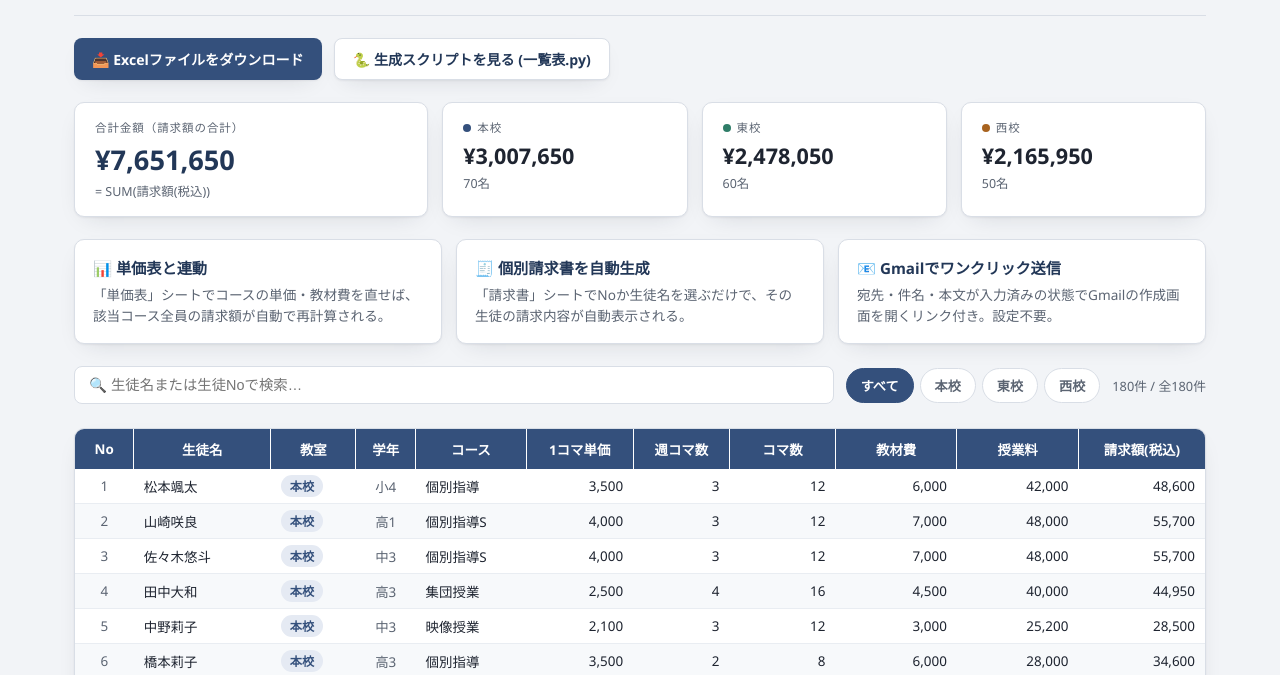
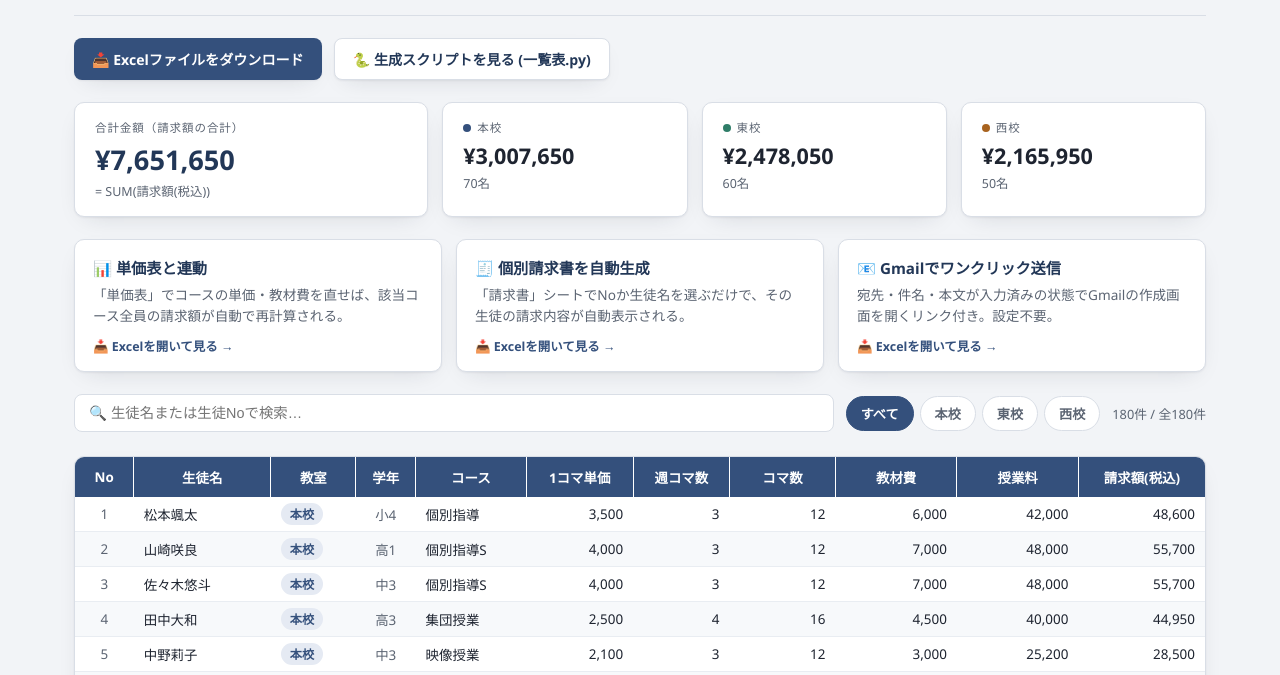
Before and after one commit to ozakiray0619-000/juku-seikyu-ichiranhyo, a plain HTML site: page index.html in a window 1280 px wide. Shown: the part 106-781 px from the top of the page. Drawn offline with Linux system fonts and the light colour scheme.

Commit message:
特徴カードをタップ可能にし、Excelダウンロードへ誘導する

```diff
--- a/index.html
+++ b/index.html
@@ -111,9 +111,15 @@
     gap: 14px;
   }
   @media (max-width: 760px) { .features { grid-template-columns: 1fr; } }
-  .feature-card { background: var(--surface); border: 1px solid var(--line); border-radius: 10px; padding: 16px 18px; box-shadow: var(--shadow); }
+  .feature-card {
+    display: block; background: var(--surface); border: 1px solid var(--line); border-radius: 10px;
+    padding: 16px 18px; box-shadow: var(--shadow); text-decoration: none; color: inherit;
+    transition: transform 0.12s ease, border-color 0.12s ease;
+  }
+  .feature-card:hover { border-color: var(--accent); transform: translateY(-2px); }
   .feature-card h3 { margin: 0 0 6px; font-size: 0.95rem; color: var(--accent-strong); }
   .feature-card p { margin: 0; font-size: 0.85rem; color: var(--ink-dim); line-height: 1.6; }
+  .feature-card .cta-hint { display: block; margin-top: 10px; font-size: 0.78rem; font-weight: 600; color: var(--accent); }
 
   .search-bar { display: flex; align-items: center; gap: 12px; flex-wrap: wrap; margin-bottom: 2px; }
   .search-input {
@@ -205,18 +211,21 @@
   </div>
 
   <div class="features">
-    <div class="feature-card">
+    <a class="feature-card" href="一覧表.xlsx">
       <h3>📊 単価表と連動</h3>
-      <p>「単価表」シートでコースの単価・教材費を直せば、該当コース全員の請求額が自動で再計算される。</p>
-    </div>
-    <div class="feature-card">
+      <p>「単価表」でコースの単価・教材費を直せば、該当コース全員の請求額が自動で再計算される。</p>
+      <span class="cta-hint">📥 Excelを開いて見る →</span>
+    </a>
+    <a class="feature-card" href="一覧表.xlsx">
       <h3>🧾 個別請求書を自動生成</h3>
       <p>「請求書」シートでNoか生徒名を選ぶだけで、その生徒の請求内容が自動表示される。</p>
-    </div>
-    <div class="feature-card">
+      <span class="cta-hint">📥 Excelを開いて見る →</span>
+    </a>
+    <a class="feature-card" href="一覧表.xlsx">
       <h3>📧 Gmailでワンクリック送信</h3>
       <p>宛先・件名・本文が入力済みの状態でGmailの作成画面を開くリンク付き。設定不要。</p>
-    </div>
+      <span class="cta-hint">📥 Excelを開いて見る →</span>
+    </a>
   </div>
 
   <div class="search-bar">
```
